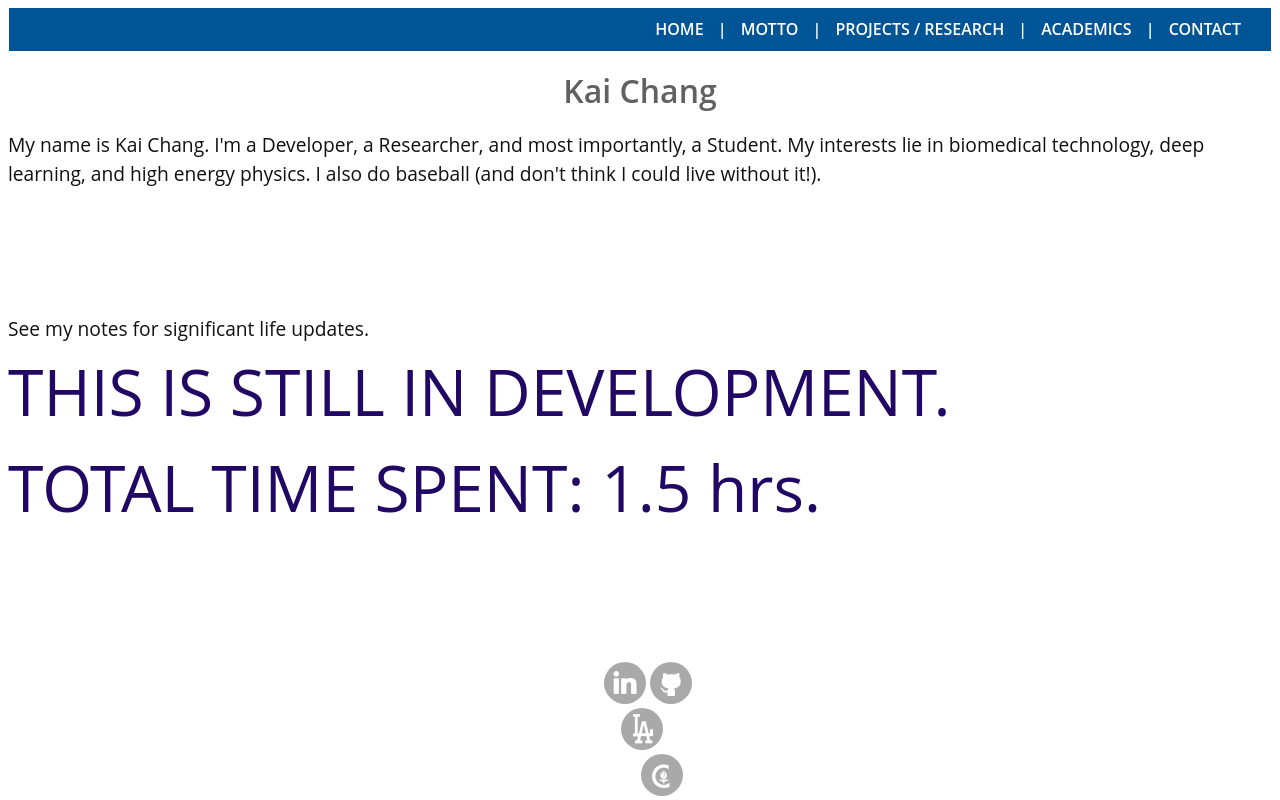
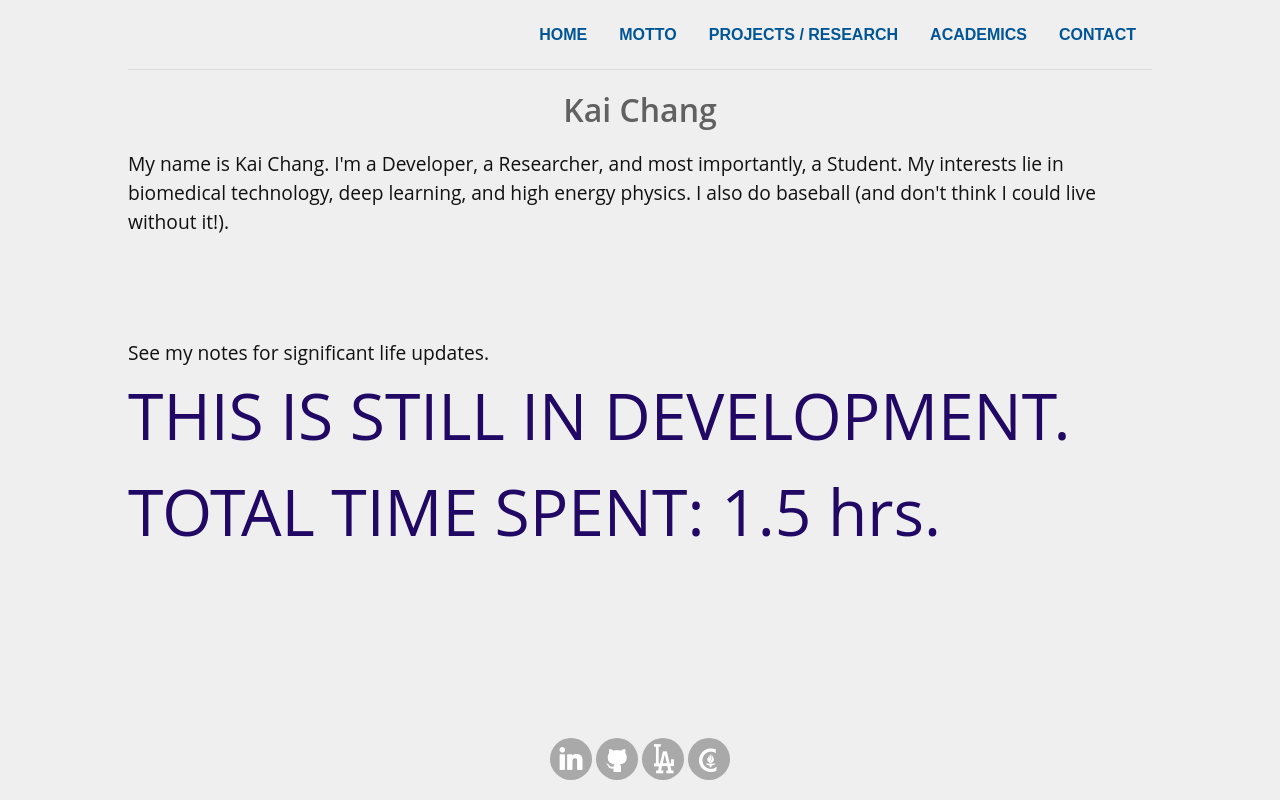
Before and after one commit to kchang2/kchang2.github.io, a plain HTML site: page index.html in a window 1280 px wide. Drawn offline with Linux system fonts and the light colour scheme.

Commit message:
Updated navigation, aligned social media icons, beautify layout

```diff
--- a/css/main.css
+++ b/css/main.css
@@ -8,41 +8,72 @@
 
 
 
+body {
+    width: 80%;
+    margin: 0 auto !important;
+    background: #efefef;
+}
+
 
 #header {
-    margin: 0 1px;
+    /*margin: 0 1px;*/
 }
 
 #main-content {
     margin:0 auto;
+    /*background: #ffffff;*/
 }
 
 #nav {
-    background: #005596;
-    padding: 10px 20px;
+    /*background: #005596;*/
+    /*background: #ffffff;*/
+    /*padding: 10px 20px;*/
+    /*padding: 1.6rem;*/
+    padding: 1.6rem 0 1.6rem 1.6rem;
     text-align: right;
     font-weight: 600;
-    font-family: "Open Sans", sans-serif;
-    color: #ffffff;
+    font-family: "Open Sans", sans-serif !important;
+    color: #f3f3f3 !important;
     direction: ltr;
     text-decoration: none;
     border-bottom: 1px solid rgba(0, 0, 0, 0.08);
+    /*border: 1px solid green;*/
+    font-size: 0;
 }
 
 #nav a{
-    margin: 0 10px;
+    /*margin: 0 0;*/
     text-transform: uppercase;
+    /*font-size: 1.2em;*/
+    font: normal 12pt Arial, sans-serif;
+    font-weight: bold;
+    color: #005596;
+    padding-top: 1.6rem;
+    padding-bottom: 1.6rem;
+    padding-left: 1rem;
+    padding-right: 1rem;
+    /*border: 1px solid green;*/
 }
 
 #nav a:visited, #nav a:link {
     text-decoration: none;
-    color: #ffffff;
+    /*color: #ffffff;    */
 }
 
-#nav a:hover {
-    text-decoration: underline;
-    color: #ffffff;
+#nav a:hover{
+    /*text-decoration: underline;*/
+    color: #005596;
+    border-bottom: 2px solid #005596;
+
 }
+
+.active{
+    /*text-decoration: underline;*/
+    color: #005596;
+    border-bottom: 2px solid #005596;
+
+}
+
 
 .title {
     font-family: "Open Sans", sans-serif;
@@ -66,11 +97,14 @@
 
 #footer {
     position:absolute;
-    bottom:0;
-    width: 100%;
+    right: 0;
+    bottom: 0;
+    left: 0;
+    padding: 1rem;
+    background-color: #efefef;
     text-align: center;
-    margin-left: auto;
-    margin-right: auto;
+    width: 80%;
+    margin: 0 auto;
 }
 
 
@@ -93,7 +127,7 @@
     }
 }
 
-.soc {
+/*.soc {
     overflow:hidden;
     margin:0; padding:0;
     list-style:none;
@@ -103,9 +137,15 @@
     display:inline-block;
     *display:inline;
     zoom:1;
-}
+}*/
 
-.soc li a {
+/*.soc li a {*/
+.soc {
+/*    overflow: hidden;
+    margin:0; padding: 0;*/
+    display: inline-block;
+    *display: inline;
+    zoom: 1;
     font-family:si;
     font-style:normal;
     font-weight:400;
@@ -119,7 +159,7 @@
     overflow:hidden;
     text-decoration:none;
     text-align:center;
-    display:block;
+    /*display:block;*/
     position: relative;
     z-index: 1;
     width: 42px;
@@ -138,13 +178,18 @@
     margin:0 !important;
 }
 
+
+.soc-initial-color {
+    background-color: #a9a9a9;
+}
 /*
 can probably conglomerate all the original colors into 1 tag under .soc
 NEED TO ORIENT AND FIX THIS MESS!
 */
-.soc-linkedin {
+
+/*.soc-linkedin {
     background-color: #a9a9a9;
-}
+}*/
 
 .soc-linkedin:before {
     content:'\e049';
@@ -155,10 +200,11 @@ NEED TO ORIENT AND FIX THIS MESS!
 }
 
 .soc-github {
-    background-color: #a9a9a9;
+    /*background-color: #a9a9a9;*/
     padding-right: 1px;
     padding-top: 2px;
 }
+
 .soc-github:before {
     content:'\e030';
 }
@@ -178,21 +224,14 @@ NEED TO ORIENT AND FIX THIS MESS!
     font-style: normal;
 }
 
-.icon {
-    overflow:hidden;
-    margin:0; padding:0;
-    list-style:none;
-}
-
-.icon li {
-    display:inline-block;
-    *display:inline;
-    zoom:1;
-}
 /* https://glyphter.com/ */
 
-.icon li a {
+/*.icon li a {*/
+.icon-ext {
     display: inline-block;
+    *display: inline;
+    zoom: 1;
+    /*display: inline-block;*/
     font-family: 'Glyphter';
     font-style:normal;
     font-weight:400;
@@ -206,7 +245,7 @@ NEED TO ORIENT AND FIX THIS MESS!
     overflow:hidden;
     text-decoration:none;
     text-align:center;
-    display:block;
+    /*display:block;*/
     position: relative;
     z-index: 1;
     width: 42px;
@@ -228,7 +267,7 @@ NEED TO ORIENT AND FIX THIS MESS!
 }
 
 .icon-ladodgers{
-    background: #a9a9a9;
+    /*background: #a9a9a9;*/
     font-family: "Glyphter";
 }
 
@@ -248,21 +287,14 @@ NEED TO ORIENT AND FIX THIS MESS!
     font-style: normal;
 }
 
-.icon2 {
-    overflow:hidden;
-    margin:0; padding:0;
-    list-style:none;
-}
-
-.icon2 li {
-    display:inline-block;
-    *display:inline;
-    zoom:1;
-}
 /* https://glyphter.com/ */
 
-.icon2 li a {
+/*.icon2 li a {*/
+.icon-ext2 {
     display: inline-block;
+    *display: inline;
+    zoom: 1;
+    /*display: inline-block;*/
     font-family: 'Glyphter2';
     font-style:normal;
     font-weight:400;
@@ -276,7 +308,7 @@ NEED TO ORIENT AND FIX THIS MESS!
     overflow:hidden;
     text-decoration:none;
     text-align:center;
-    display:block;
+    /*display:block;*/
     position: relative;
     z-index: 1;
     width: 42px;
@@ -298,7 +330,7 @@ NEED TO ORIENT AND FIX THIS MESS!
 }
 
 .icon-caltech{
-    background: #a9a9a9;
+    /*background: #a9a9a9;*/
     font-family: "Glyphter2";
 }
 
--- a/index.html
+++ b/index.html
@@ -5,20 +5,22 @@
 <head>
     <title>Kai Chang</title>
     <link href="./css/main.css" rel="stylesheet" type="text/css">
+    <script type="text/javascript" src="./js/utilities.js"></script>
 </head>
 
 <body>
     <div id="wrapper">
         <div id="header">
             <div id="nav">
-                <a href="index.html">Home</a> |
-                <a href="#">Motto</a> |
-                <a href="#">Projects / Research</a> |
-                <a href="#">Academics</a> |
+                <a href="index.html">Home</a>
+                <a href="#">Motto</a>
+                <a href="#">Projects / Research</a>
+                <a href="#">Academics</a>
                 <a href="#">Contact</a>
             </div>
-            <div id="background"></div>
+            <!-- <div id="background"></div> -->
         </div>
+    </div>
 
     <div id="main-content">
         <div class="title">Kai Chang</div>
@@ -41,19 +43,12 @@
     </div>
 
     <div id="footer">
-        <ul class="soc">
-            <li><a class="soc-linkedin soc-icon-last" href="#"></a></li>
-            <li><a class="soc-github soc-icon-last" href="#"></a></li>
-        </ul>
-        <ul class="icon">
-            <li><a class="icon-ladodgers" href="#"></a></li>
-        <ul>
-        <ul class="icon2">
-            <li><a class="icon-caltech" href="#"></a></li>
-        <ul>
+        <a class="soc soc-initial-color soc-linkedin soc-icon-last" href="#"></a>
+        <a class="soc soc-initial-color soc-github soc-icon-last" href="#"></a>
+        <a class="icon-ext soc-initial-color icon-ladodgers soc-icon-last" href="#"></a>
+        <a class="icon-ext2 soc-initial-color icon-caltech soc-icon-last" href="#"></a>
     </div>
 
-    </div>
 </body>
 
 </html>
--- a/js/utilities.js
+++ b/js/utilities.js
@@ -1 +1,3 @@
-<script src="https://ajax.googleapis.com/ajax/libs/jquery/3.2.1/jquery.min.js"></script>
+// <script src="https://ajax.googleapis.com/ajax/libs/jquery/3.2.1/jquery.min.js"></script>
+
+https://www.w3schools.com/howto/howto_js_tabs.asp
```
